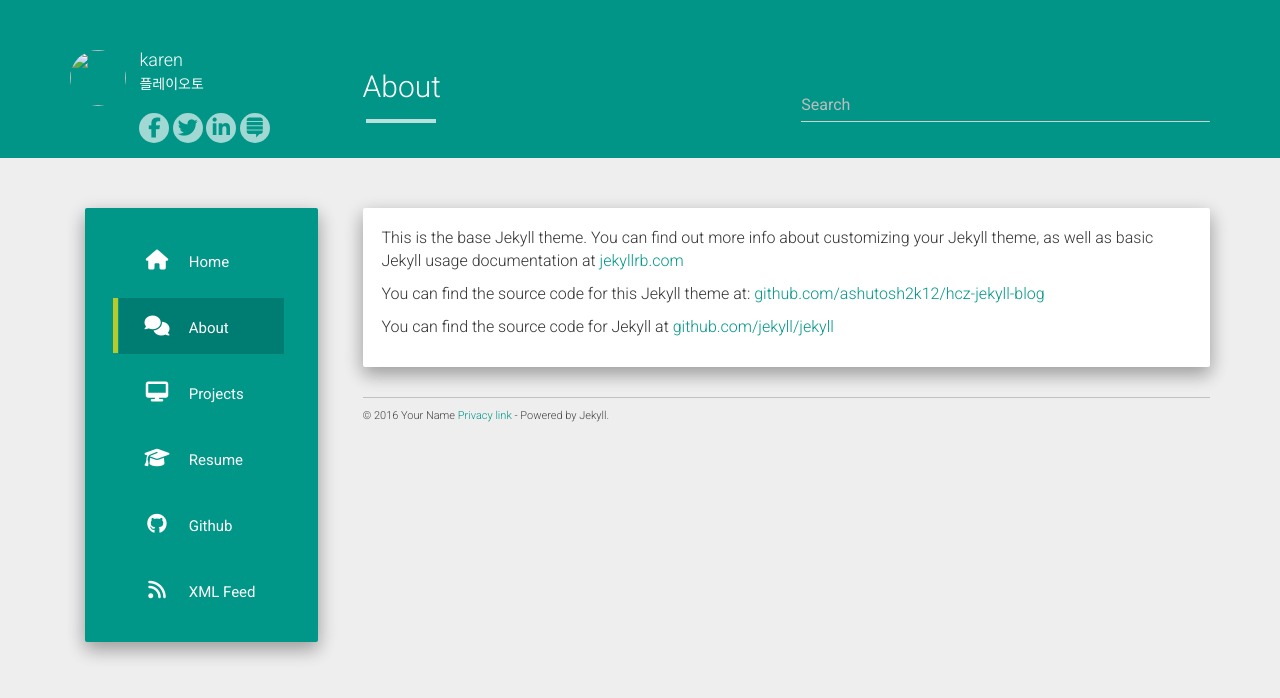
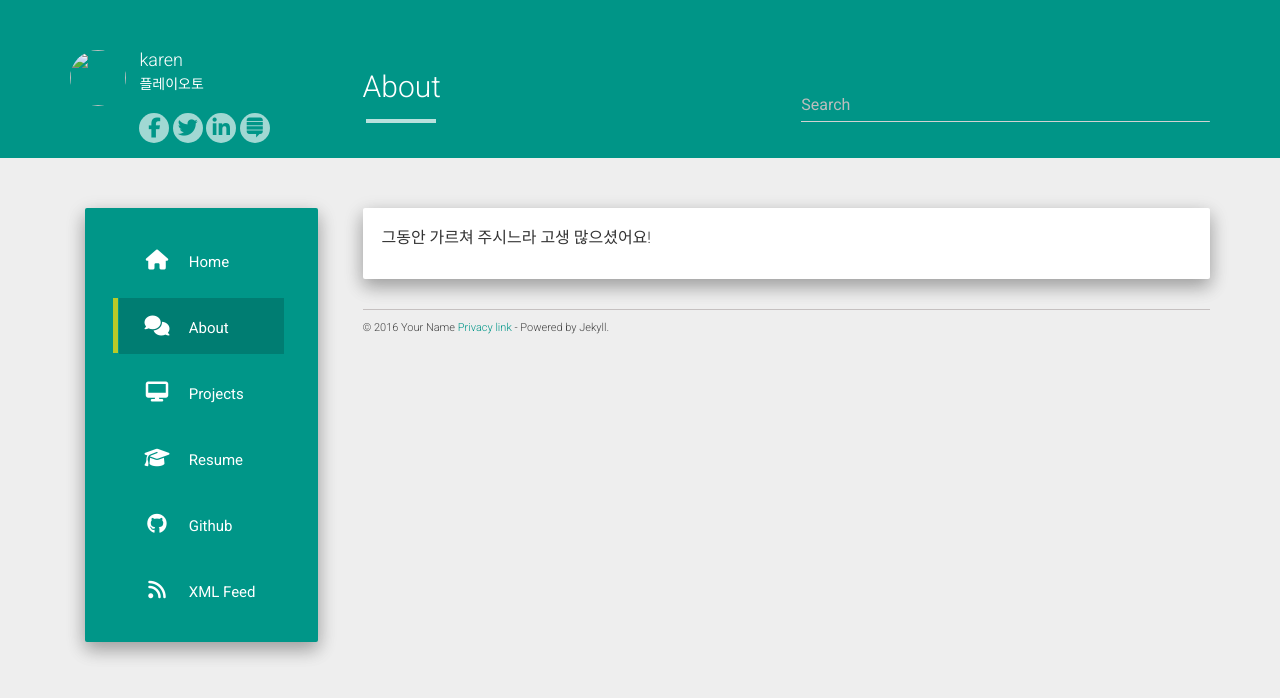
Before and after one commit to lekaren/lekaren.github.io, a Jekyll site: the page built from about.md, in a window 1280 px wide. Shown: the top 698 px of the page. Built offline with Jekyll 4.4.1, drawn with Linux system fonts in a browser that asks for light colours; nearby versions of some CDN libraries.

Commit message:
내용 수정

```diff
--- a/about.md
+++ b/about.md
@@ -4,8 +4,4 @@
 permalink: /about/
 ---
 
-This is the base Jekyll theme. You can find out more info about customizing your Jekyll theme, as well as basic Jekyll usage documentation at [jekyllrb.com](http://jekyllrb.com/)
-
-You can find the source code for this Jekyll theme at: [github.com/ashutosh2k12/hcz-jekyll-blog](https://github.com/ashutosh2k12/hcz-jekyll-blog)
-
-You can find the source code for Jekyll at [github.com/jekyll/jekyll](https://github.com/jekyll/jekyll)
+그동안 가르쳐 주시느라 고생 많으셨어요!
```
Also changed, not shown: assets/test-page-image-1.jpg (deleted).
